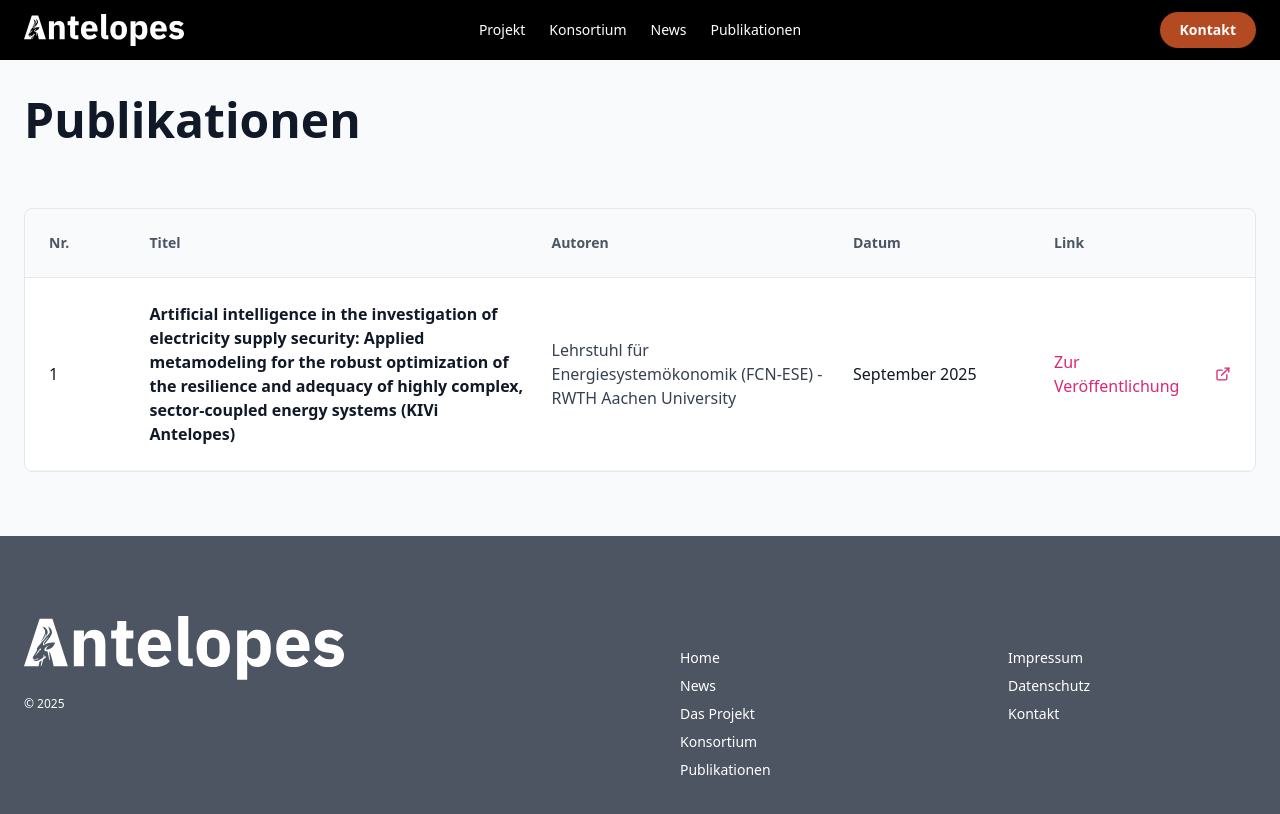
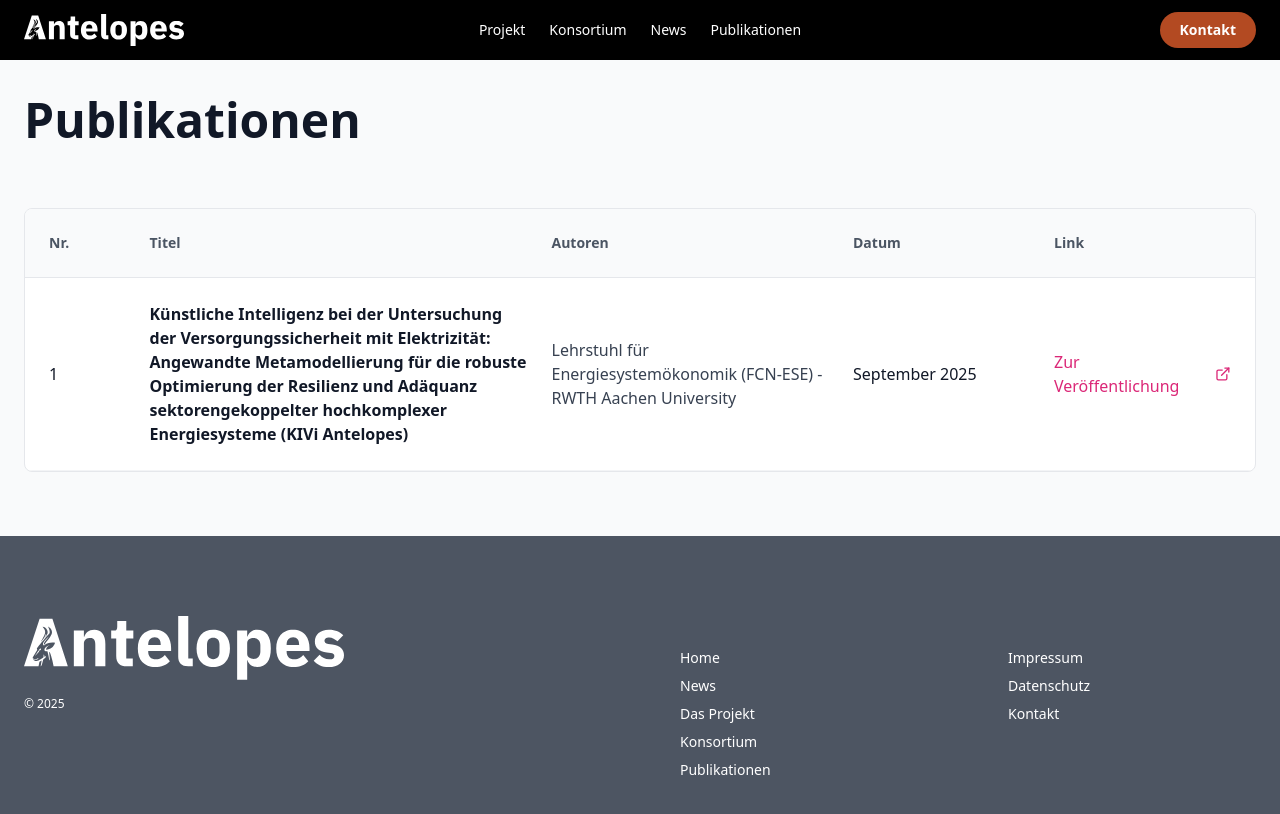
Before and after one commit to FabianStupperich/website_antelopes, a React (Vite) app: page /publikationen in a window 1280 px wide. Shown: the top 814 px of the page. Built offline with nearby package versions, Linux system fonts and the light colour scheme.

Commit message:
Updated Publications.tsx

```diff
--- a/src/components/Publications.tsx
+++ b/src/components/Publications.tsx
@@ -7,7 +7,7 @@ export default function Publications() {
     {
       id: 1,
       number: 1,
-      title: 'Artificial intelligence in the investigation of electricity supply security: Applied metamodeling for the robust optimization of the resilience and adequacy of highly complex, sector-coupled energy systems (KIVi Antelopes)',
+      title: 'Künstliche Intelligenz bei der Untersuchung der Versorgungssicherheit mit Elektrizität: Angewandte Metamodellierung für die robuste Optimierung der Resilienz und Adäquanz sektorengekoppelter hochkomplexer Energiesysteme (KIVi Antelopes)',
       authors: 'Lehrstuhl für Energiesystemökonomik (FCN-ESE) - RWTH Aachen University',
       date: ' September 2025',
       link: 'https://www.fcn.eonerc.rwth-aachen.de/cms/e-on-erc-fcn/forschung/forschungsprojekte/-neu-forschungsprojekte-fcn-ese/~bqeiri/kivi-antelopes/?lidx=1'
```
